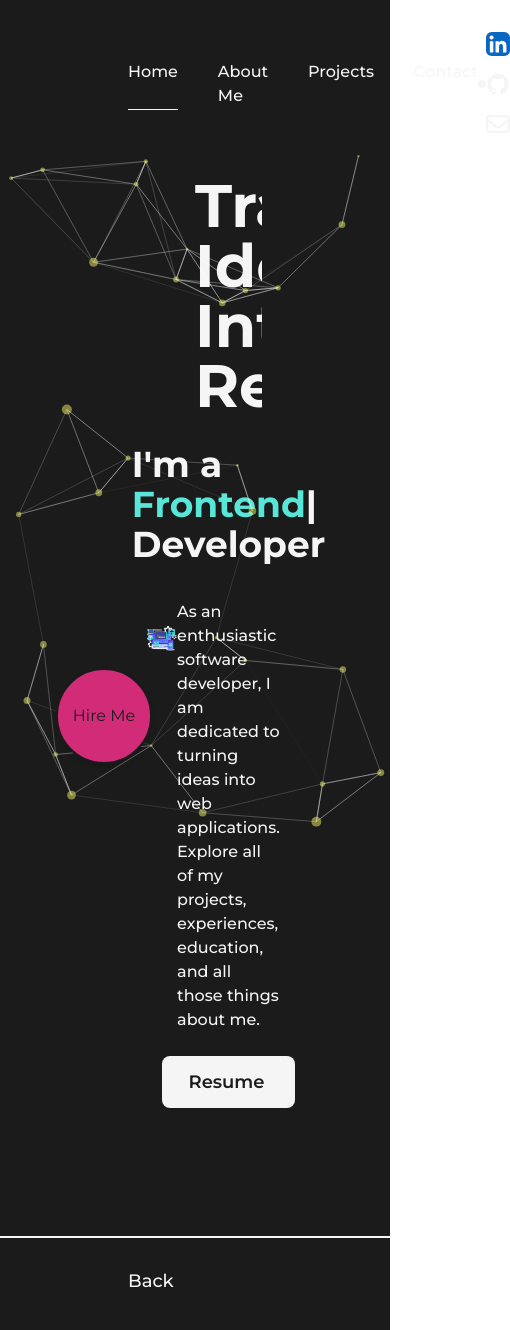
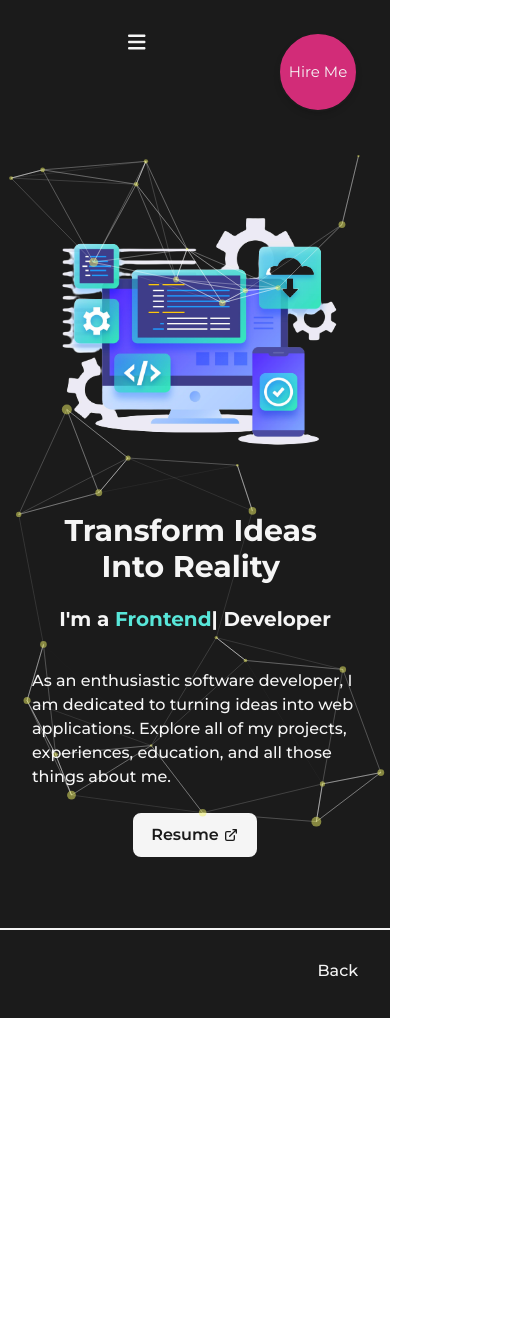
Before and after one commit to GivPenjinun/Portfolio-Website, a Next.js app: page / in a window 390 px wide. Shown: the whole page, 510 px wide, since content can reach past the window. After the commit the page ends 1018 px from the top, so only its background shows below. Built offline with nearby package versions, Linux system fonts and the light colour scheme.

Commit message:
feat: add reponsiveness to home page

```diff
--- a/src/components/AnimatedText.js
+++ b/src/components/AnimatedText.js
@@ -30,7 +30,7 @@ const singleWord = {
 
 const AnimatedText = ({ text, className = "" }) => {
   return (
-    <div className="w-full mx-auto flex py-2 items-center justify-center text-center overflow-hidden dark:text-light">
+    <div className="w-full mx-auto flex py-2 items-center justify-center text-center overflow-hidden dark:text-light sm:py-0">
       <motion.h1
         className={`${className} inline-block w-full text-dark dark:text-light font-bold capitalize text-8xl `}
         variants={quote}
--- a/src/components/Footer.js
+++ b/src/components/Footer.js
@@ -1,11 +1,12 @@
 import React from "react";
 import { Layout } from "./Layout";
 import Link from "next/link";
+import { UpIcon } from "./Icons";
 
 const Footer = () => {
   return (
-    <footer className="text-dark w-full border-t-2 border-solid border-dark font-medium text-lg dark:text-light dark:border-light">
-      <Layout className="py-8 flex items-center justify-between">
+    <footer className="sm:text-base text-dark w-full border-t-2 border-solid border-dark font-medium text-lg dark:text-light dark:border-light">
+      <Layout className="py-8 flex items-center justify-end">
         {/* <span>{new Date().getFullYear()}&copy;All Rights Reserved.</span> */}
 
         <Link href="/" className="animate-bounce">
--- a/src/components/HireMe.js
+++ b/src/components/HireMe.js
@@ -6,11 +6,11 @@ const MotionLink = motion(Link);
 
 const HireMe = () => {
   return (
-    <div className="flex items-center justify-center overflow-hidden ">
+    <div className="">
       <MotionLink
         href="/contact"
         target={"_blank"}
-        className="flex items-center justify-center fixed left-14 bottom-20 bg-dark text-light dark:bg-light dark:text-dark hover:dark:bg-dark hover:dark:border-light hover:dark:text-light shadow-md border-2 border-solid border-light rounded-full w-24 h-24 hover:bg-light hover:text-dark"
+        className="flex items-center justify-center fixed left-14 bottom-20 md:right-8 md:left-auto md:bottom-auto md:top-8 bg-dark text-dark dark:bg-light dark:text-dark hover:dark:bg-dark hover:dark:border-light hover:dark:text-light shadow-md border-2 border-solid border-light rounded-full w-24 h-24 md:w-20 md:h-20 md:text-[15px] md:absolute hover:bg-light hover:text-dark"
         animate={{
           backgroundColor: [
             "rgba(131,58,180,1)",
--- a/src/components/Icons.js
+++ b/src/components/Icons.js
@@ -1,4 +1,40 @@
 import * as React from "react";
+
+export const UpIcon = ({ className }) => (
+  <svg
+    xmlns="http://www.w3.org/2000/svg"
+    height="1em"
+    viewBox="0 0 384 512"
+    className={`w-full h-auto ${className}`}
+    fill="currentColor"
+  >
+    <path d="M214.6 41.4c-12.5-12.5-32.8-12.5-45.3 0l-160 160c-12.5 12.5-12.5 32.8 0 45.3s32.8 12.5 45.3 0L160 141.2V448c0 17.7 14.3 32 32 32s32-14.3 32-32V141.2l105.4 105.4c12.5 12.5 32.8 12.5 45.3 0s12.5-32.8 0-45.3l-160-160z" />
+  </svg>
+);
+
+export const CloseIcon = ({ className }) => (
+  <svg
+    xmlns="http://www.w3.org/2000/svg"
+    height="1em"
+    viewBox="0 0 384 512"
+    className={`w-full h-auto ${className}`}
+    fill="currentColor"
+  >
+    <path d="M342.6 150.6c12.5-12.5 12.5-32.8 0-45.3s-32.8-12.5-45.3 0L192 210.7 86.6 105.4c-12.5-12.5-32.8-12.5-45.3 0s-12.5 32.8 0 45.3L146.7 256 41.4 361.4c-12.5 12.5-12.5 32.8 0 45.3s32.8 12.5 45.3 0L192 301.3l105.4 105.3c12.5 12.5 32.8 12.5 45.3 0s12.5-32.8 0-45.3L237.3 256l105.3-105.4z" />
+  </svg>
+);
+
+export const MenuIcon = ({ className }) => (
+  <svg
+    xmlns="http://www.w3.org/2000/svg"
+    height="1em"
+    viewBox="0 0 448 512"
+    className={`w-full h-auto ${className}`}
+    fill="currentColor"
+  >
+    <path d="M0 96c0-17.7 14.3-32 32-32h384c17.7 0 32 14.3 32 32s-14.3 32-32 32H32c-17.7 0-32-14.3-32-32zm0 160c0-17.7 14.3-32 32-32h384c17.7 0 32 14.3 32 32s-14.3 32-32 32H32c-17.7 0-32-14.3-32-32zm448 160c0 17.7-14.3 32-32 32H32c-17.7 0-32-14.3-32-32s14.3-32 32-32h384c17.7 0 32 14.3 32 32z" />
+  </svg>
+);
 
 export const EmailIcon = ({ className }) => (
   <svg
--- a/src/components/Layout.js
+++ b/src/components/Layout.js
@@ -3,7 +3,7 @@ import React from "react";
 export const Layout = ({ children, className = "" }) => {
   return (
     <div
-      className={`${className} w-full h-full inline-block z-0 bg-light dark:bg-dark p-32`}
+      className={`${className} w-full h-full inline-block z-0 bg-light dark:bg-dark p-32 xl:p-24 lg:p-16 md:p-12 sm:p-8 `}
     >
       {children}
     </div>
--- a/src/components/NavBar.js
+++ b/src/components/NavBar.js
@@ -1,4 +1,4 @@
-import React from "react";
+import React, { useState } from "react";
 import Link from "next/link";
 import { useRouter } from "next/router";
 import {
@@ -7,6 +7,8 @@ import {
   MoonIcon,
   SunIcon,
   EmailIcon,
+  MenuIcon,
+  CloseIcon,
 } from "./Icons";
 import { motion } from "framer-motion";
 import useThemeSwitcher from "@/hooks/useThemeSwitcher";
@@ -31,12 +33,51 @@ const CustomLink = ({ href, title, className = "" }) => {
   );
 };
 
+/* To close the menu when click link create the new one */
+const CustomMobileLink = ({ href, title, className = "", toggle }) => {
+  const router = useRouter();
+
+  /* to push href to url */
+  const handleClick = () => {
+    toggle(); // pass function through toggle prop
+    router.push(href);
+  };
+  return (
+    <button
+      onClick={handleClick}
+      href={href}
+      className={`${className} relative group text-light dark:text-dark my-4`}
+    >
+      {title}
+      <span
+        className={`h-[1px] inline-block bg-light dark:bg-dark absolute left-0 -bottom-0.5 group-hover:w-full transition-[width] ease duration-300 ${
+          router.asPath === href ? "w-full" : "w-0" //หากpathของrouterตรงกับurlจะให้แสดงผลw-full
+        }`}
+      >
+        &nbsp;
+      </span>
+    </button>
+  );
+};
+
 export default function NavBar() {
   const [mode, setMode] = useThemeSwitcher();
+  const [isOpen, setIsOpen] = useState(false);
+
+  const handleClick = () => {
+    setIsOpen(!isOpen);
+  };
 
   return (
     <>
-      <header className="w-full px-32 py-8 font-medium flex items-center justify-between text-dark dark:text-light">
+      <header className="relative w-full px-32 py-8 font-medium flex items-center justify-between text-dark dark:text-light">
+        <button
+          className="text-dark dark:text-light text-xl hidden lg:flex"
+          onClick={handleClick}
+        >
+          {isOpen ? <CloseIcon /> : <MenuIcon />}
+        </button>
+        <div className="lg:hidden w-full flex justify-between items-center">
           <nav className="flex flex-row gap-10">
             <CustomLink href="/" title="Home" />
             <CustomLink href="/about" title="About Me" />
@@ -86,6 +127,79 @@ export default function NavBar() {
               <EmailIcon />
             </motion.a>
           </nav>
+        </div>
+
+        {isOpen && (
+          <motion.div
+            initial={{ scale: 0, opacity: 0, x: "-50%", y: "-50%" }}
+            animate={{ scale: 1, opacity: 1 }}
+            className="z-30 bg-dark/75 dark:bg-light/75  rounded-lg backdrop-blur-md py-32 min-w-[70vw] flex flex-col justify-between items-center fixed top-1/2  left-1/2 -translate-x-1/2 -translate-y-1/2"
+          >
+            <nav className="flex flex-col items-center justify-center ">
+              <CustomMobileLink href="/" title="Home" toggle={handleClick} />
+              <CustomMobileLink
+                href="/about"
+                title="About Me"
+                toggle={handleClick}
+              />
+              <CustomMobileLink
+                href="/projects"
+                title="Projects"
+                toggle={handleClick}
+              />
+              <CustomMobileLink
+                href="/contact"
+                title="Contact"
+                toggle={handleClick}
+              />
+            </nav>
+            <div className="flex flex-row gap-10 mt-4 sm:gap-4">
+              <button
+                onClick={() => {
+                  setMode(mode === "light" ? "dark" : "light");
+                }}
+                className={`flex items-center justify-center rounded-full p-1 ${
+                  mode === "light" ? "bg-dark text-light" : "bg-light text-dark"
+                }`}
+              >
+                {mode === "dark" ? (
+                  <SunIcon className={"fill-dark "} />
+                ) : (
+                  <MoonIcon className={"fill-dark "} />
+                )}
+              </button>
+              <nav className="flex items-center justify-center flex-wrap gap-10 sm:gap-4 text-light dark:text-dark">
+                <motion.a
+                  href="https://www.linkedin.com/in/penjinun-wattanaparueda/"
+                  target={"_blank"}
+                  whileHover={{ y: -2 }}
+                  whileTap={{ scale: 0.9 }}
+                  className="w-6"
+                >
+                  <LinkedinIcon />
+                </motion.a>
+                <motion.a
+                  href="https://github.com/GivPenjinun?tab=repositories"
+                  target={"_blank"}
+                  whileHover={{ y: -2 }}
+                  whileTap={{ scale: 0.9 }}
+                  className="w-6"
+                >
+                  <GithubIcon />
+                </motion.a>
+                <motion.a
+                  href="mailto:penjinun.watt@gmail.com"
+                  target={"_blank"}
+                  whileHover={{ y: -2 }}
+                  whileTap={{ scale: 0.9 }}
+                  className="w-6"
+                >
+                  <EmailIcon />
+                </motion.a>
+              </nav>
+            </div>
+          </motion.div>
+        )}
       </header>
     </>
   );
--- a/src/pages/index.js
+++ b/src/pages/index.js
@@ -40,25 +40,25 @@ export default function Home() {
       <TransitionEffect />
 
       <main className="flex items-center text-dark w-full min-h-screen dark:text-light">
-        <Layout className="pt-0">
-          <div className="flex items-center justify-between w-full gap-4">
+        <Layout className="pt-0 md:pt-16 sm:pt-8">
+          <div className="flex items-center justify-between w-full gap-4 lg:flex-col">
             <ParticleContainer />
-            <div className="w-1/2">
+            <div className="w-1/2 md:w-full">
               <Image
                 src={profilePic}
                 alt="Profile image"
-                className="w-full h-auto"
+                className="w-full h-auto lg-hidden md:inline-block md:w-full"
                 priority
                 sizes="(max-width: 768px) 100vw, (max-width: 1200px) 50vw, 50vw"
               />
             </div>
-            <div className="w-1/2 flex flex-col items-center self-center">
+            <div className="w-1/2 flex flex-col items-center self-center lg:w-full">
               <AnimatedText
                 text="Transform Ideas Into Reality"
-                className="!text-6xl !text-left"
+                className="!text-6xl !text-left xl:!text-5xl lg:!text-center lg:!text-6xl md:!text-5xl sm:!text-3xl  "
               />
 
-              <h1 className="text-4xl font-bold my-5 text-dark dark:text-light">
+              <h1 className="text-4xl font-bold my-5 text-dark dark:text-light xl:!text-3xl lg:!text-center lg:!text-4xl md:!text-3xl sm:!text-xl">
                 I'm a{" "}
                 <span
                   className="text-primary dark:text-primaryDark"
@@ -72,11 +72,11 @@ export default function Home() {
                 ideas into web applications. Explore all of my projects,
                 experiences, education, and all those things about me.
               </p>
-              <div className="flex items-center mt-2">
+              <div className="flex items-center mt-2 self-center">
                 <Link
                   href="/dummy.pdf"
                   target={"_blank"}
-                  className="dark:text-dark dark:bg-light hover:dark:bg-dark hover:dark:border-light hover:dark:text-light flex items-center bg-dark text-light p-2.5 px-6 rounded-lg text-lg font-semibold hover:bg-light hover:text-dark border-2 border-solid border-transparent hover:border-dark"
+                  className="md:p-2 md:text-base md:px-4 dark:text-dark dark:bg-light hover:dark:bg-dark hover:dark:border-light hover:dark:text-light flex items-center bg-dark text-light p-2.5 px-6 rounded-lg text-lg font-semibold hover:bg-light hover:text-dark border-2 border-solid border-transparent hover:border-dark"
                   download={true}
                 >
                   Resume <ExternalLink className="w-7 ml-1" />
```
Also changed, not shown: tailwind.config.js (+19 -0 lines). Lines whose indentation alone changed are shown as unchanged.
